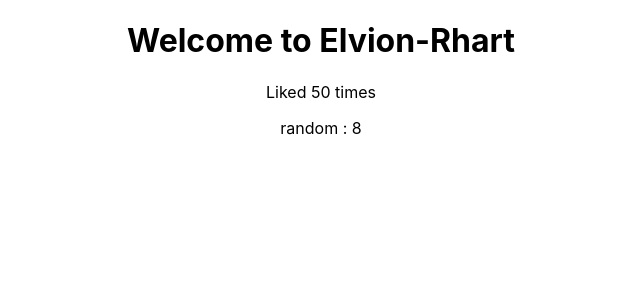
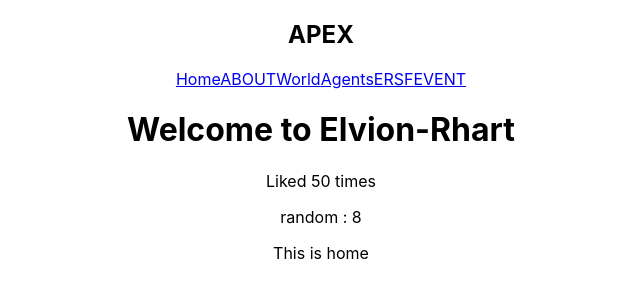
Before and after one commit to scenaire/apex-site, a React (Create React App) app: page / in a window 1280 px wide. Shown: the top 300 px of the page, without its empty margins (319-959 px from the left). Built offline with nearby package versions, Linux system fonts and the light colour scheme.

Commit message:
add nav, home

```diff
--- a/src/App.js
+++ b/src/App.js
@@ -1,4 +1,6 @@
 import './App.css';
+import Navbar from './Components/Navbar'
+import Home from './Home'
 
 function App() {
 
@@ -8,10 +10,12 @@ function App() {
 
   return (
     <div className="App">
+      <Navbar/>
       <div className="content">
         <h1>{title}</h1>
         <p>Liked {likes} times</p>
         <p>random : {Math.floor(Math.random() * 10 + 1)}</p>
+        <Home/>
       </div>
     </div>
   );
--- /dev/null
+++ b/src/Components/Navbar.js
@@ -0,0 +1,19 @@
+
+
+const Navbar = () => {
+    return (
+        <nav className="navbar">
+            <h1>APEX</h1>
+            <div className="links">
+                <a href="/">Home</a>
+                <a href="/introduction">ABOUT</a>
+                <a href="/world">World</a>
+                <a href="/agents">Agents</a>
+                <a href="/agents">ERSF</a>
+                <a href="/events">EVENT</a>
+            </div>
+        </nav>
+    );
+}
+
+export default Navbar;
--- /dev/null
+++ b/src/Home.js
@@ -0,0 +1,9 @@
+const Home = () => {
+    return (
+        <div className="home">
+            <p>This is home</p>
+        </div>
+     );
+}
+
+export default Home;
```
